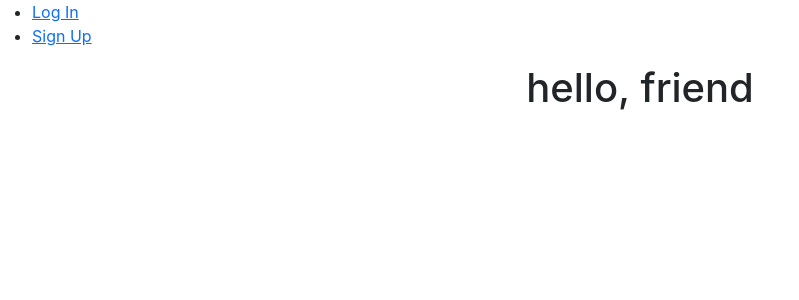
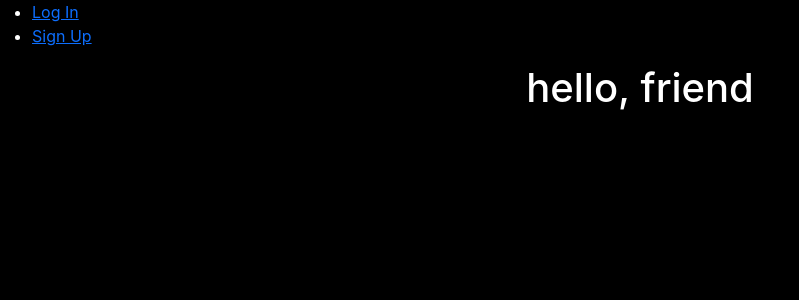
Before and after one commit to jurgenstevens/ucommute-front, a React (Create React App) app: page / in a window 1280 px wide. Shown: the top 300 px of the page, without its empty margins (0-799 px from the left). Built offline with nearby package versions, Linux system fonts and the light colour scheme; no server answers.

Commit message:
Create SASS file, change background to black and font to white for entire body.

```diff
--- a/public/index.html
+++ b/public/index.html
@@ -25,6 +25,7 @@
       Learn how to configure a non-root public URL by running `npm run build`.
     -->
     <link href="https://cdn.jsdelivr.net/npm/bootstrap@5.0.2/dist/css/bootstrap.min.css" rel="stylesheet" integrity="sha384-EVSTQN3/azprG1Anm3QDgpJLIm9Nao0Yz1ztcQTwFspd3yD65VohhpuuCOmLASjC" crossorigin="anonymous">
+    <link rel="stylesheet" href="%PUBLIC_URL%/styles/style.css">
     <title>uCommute</title>
   </head>
   <body>
--- /dev/null
+++ b/public/styles/style.css
@@ -0,0 +1,5 @@
+body {
+  background: black;
+  color: white;
+}
+/*# sourceMappingURL=style.css.map */
--- /dev/null
+++ b/public/styles/style.scss
@@ -0,0 +1,4 @@
+body{
+    background: black;
+    color: white;
+}
```
Also changed, not shown: 1 other file (tests, documents, lock files or other folders).
